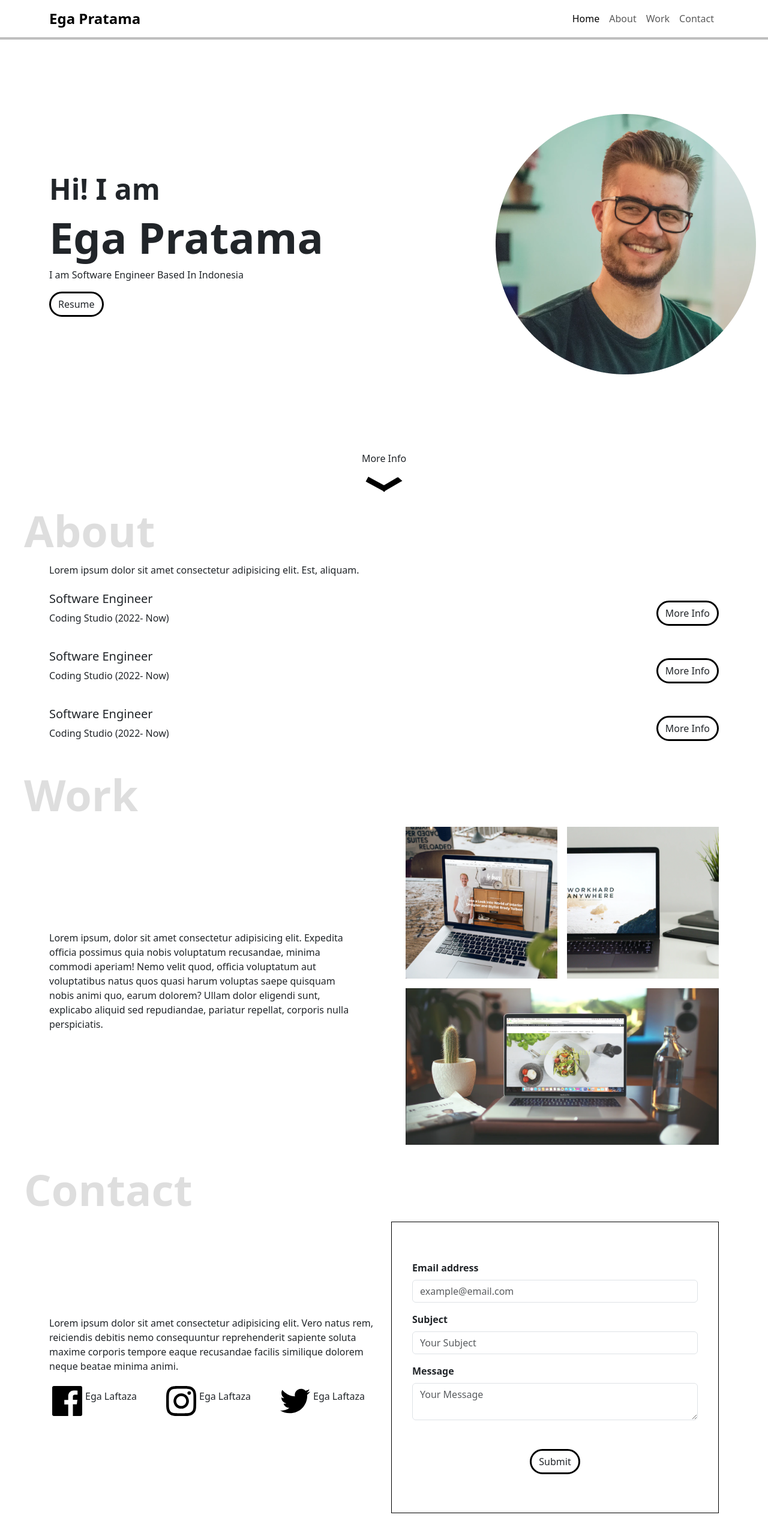
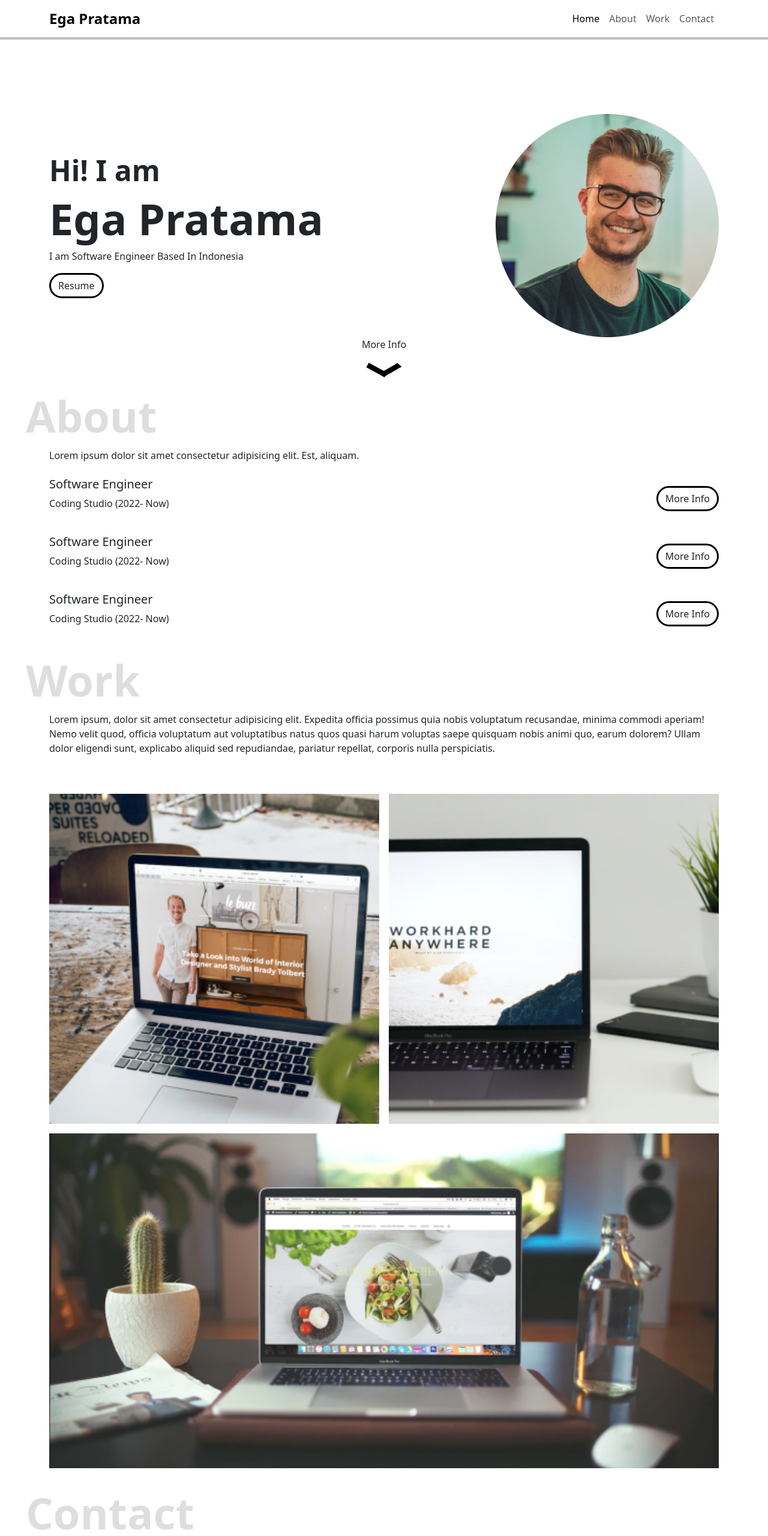
Before and after one commit to caraega/Portofolio, a plain HTML site: page index.html in a window 1280 px wide. Shown: the top 2560 px of the page at 60% size. Drawn offline with nearby package versions, Linux system fonts and the light colour scheme.

Commit message:
add tidy up done

```diff
--- a/index.html
+++ b/index.html
@@ -23,16 +23,16 @@
             <div class="collapse navbar-collapse" id="navbarNav">
                 <ul class="navbar-nav ms-auto">
                     <li class="nav-item">
-                        <a class="nav-link active" aria-current="page" href="#">Home</a>
+                        <a class="nav-link active" aria-current="page" href="#home">Home</a>
                     </li>
                     <li class="nav-item">
-                        <a class="nav-link" href="#">About</a>
+                        <a class="nav-link" href="#about">About</a>
                     </li>
                     <li class="nav-item">
-                        <a class="nav-link" href="#">Work</a>
+                        <a class="nav-link" href="#work">Work</a>
                     </li>
                     <li class="nav-item">
-                        <a class="nav-link" href="#">Contact</a>
+                        <a class="nav-link" href="#contact">Contact</a>
                     </li>
                 </ul>
             </div>
@@ -40,22 +40,21 @@
     </nav>
 
     <section id="home" class="home container">
-        <div class="d-flex align-items-center">
-            <div class="col-8">
+        <div class="d-flex align-items-center flex-md-row flex-column-reverse">
+            <div class="col-12 col-md-8">
                 <h3 class="fw-semibold">Hi! I am </h3>
                 <h1 class="fw-bold">Ega Pratama</h1>
                 <p>I am Software Engineer Based In Indonesia</p>
                 <a class="btn button" href="images/potrait.png">Resume</a>
             </div>
-            <div class="col-4">
+            <div class="col-12 col-md-4 d-flex justify-content-md-end justify-content-center ">
                 <img src="images/potrait.png" alt="potrait">
             </div>
         </div>
-    </section>
-
-    <section class="arrow w-100 d-flex align-items-center flex-column">
-        <a class="text-decoration-none text-dark" href="#">More Info</a>
-        <img id="arrow" class="mt-2" src="images/arrow.svg" alt="icon-arrow">
+        <a href="#about" class="text-decoration-none arrow w-100 d-flex align-items-center flex-column">
+            <div class="t text-dark">More Info</div>
+            <img id="arrow" class="mt-2" src="images/arrow.svg" alt="icon-arrow">
+        </a>
     </section>
 
     <section id="about" class="about container">
@@ -104,13 +103,13 @@
 
     <section id="work" class="work container">
         <div class="row d-flex align-items-center gap-5">
-            <div class="col">
+            <div class="col-12 col-5 ">
                 <p>Lorem ipsum, dolor sit amet consectetur adipisicing elit. Expedita officia possimus quia nobis
                     voluptatum recusandae, minima commodi aperiam! Nemo velit quod, officia voluptatum aut voluptatibus
                     natus quos quasi harum voluptas saepe quisquam nobis animi quo, earum dolorem? Ullam dolor eligendi
                     sunt, explicabo aliquid sed repudiandae, pariatur repellat, corporis nulla perspiciatis.</p>
             </div>
-            <div class="col work-img">
+            <div class="col-12 col-6 work-img">
                 <div id="work-1" class="work-img-item">
                     <img src="images/work-1.png" alt="work1">
                 </div>
@@ -128,30 +127,30 @@
 
     <section id="contact" class="contact container">
         <div class="row d-flex align-items-center">
-            <div class="col">
+            <div class="col-12 col-lg-6">
                 <p>Lorem ipsum dolor sit amet consectetur adipisicing elit. Vero natus rem, reiciendis debitis
                     nemo consequuntur reprehenderit sapiente soluta maxime corporis tempore eaque recusandae
                     facilis similique dolorem neque beatae minima animi.</p>
 
                 <div class="row">
                     <div class="col d-flex align-items-center">
-                        <img src="images/Facebook.svg" alt="Icon Facebook">
-                        <p>Ega Laftaza</p>
+                        <img class="w-25" src="images/Facebook.svg" alt="Icon Facebook">
+                        <p class="mb-0 ms-2">Ega Laftaza</p>
                     </div>
 
                     <div class="col d-flex align-items-center">
-                        <img src="images/Instagram.svg" alt="Icon Instagram">
-                        <p>Ega Laftaza</p>
+                        <img class="w-25" src="images/Instagram.svg" alt="Icon Instagram">
+                        <p class="mb-0 ms-2">Ega Laftaza</p>
                     </div>
 
                     <div class="col d-flex align-items-center">
-                        <img src="images/Twitter.svg" alt="Icon Twitter">
-                        <p>Ega Laftaza</p>
+                        <img class="w-25" src="images/Twitter.svg" alt="Icon Twitter">
+                        <p class="mb-0 ms-2">Ega Laftaza</p>
                     </div>
                 </div>
             </div>
 
-            <div class="col">
+            <div class="col-12 col-lg-5">
                 <form class="contact-form" onsubmit="onFormSubmit(event)">
                     <div class="mb-3">
                         <label for="inp_email" class="form-label">Email address</label>
--- a/style.css
+++ b/style.css
@@ -14,7 +14,7 @@ section:before {
     position: absolute;
     font-weight: 700;
     top: 20px;
-    left: -30px;
+    left: -27px;
 }
 
 .navbar {
@@ -40,6 +40,11 @@ section:before {
 
 .home h3 {
     font-size: 48px;
+}
+
+
+.home img {
+    width: 100%;
 }
 
 .home .arrow img {
@@ -154,6 +159,21 @@ section:before {
     font-weight: 700;
 }
 
+
+@media only screen and(max-width: 768px) {
+    .home img {
+        width: 50%;
+
+    }
+}
+
+@media only screen and(max-width: 576px) {
+    section::before {
+        left: -10px;
+        font-size: 64px;
+    }
+}
+
 /* home animation */
 @keyframes upDown {
     0% {
```
